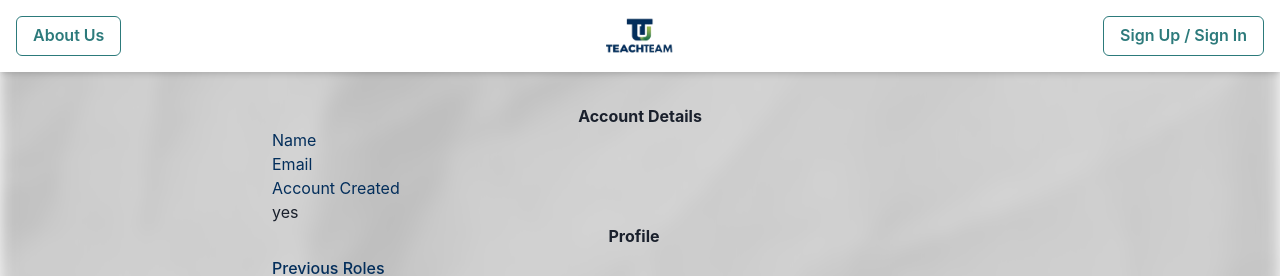
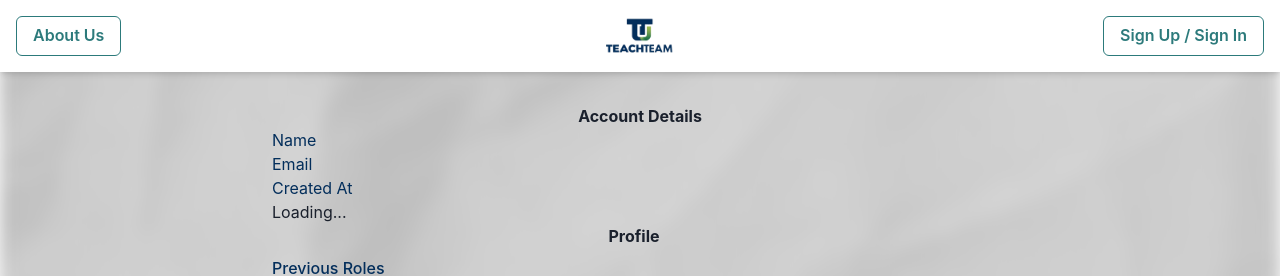
Before and after one commit to rmit-fsd-2025-s1/s4005790-s4013483-a2, a Next.js app in the folder teachteam/: page /profile in a window 1280 px wide. Shown: the top 276 px of the page. Built offline with nearby package versions, Linux system fonts and the light colour scheme.

Commit message:
Added account details to tutor profile

```diff
--- a/teachteam/src/pages/profile.tsx
+++ b/teachteam/src/pages/profile.tsx
@@ -3,9 +3,10 @@ import Header from "@/components/Header";
 import Footer from "@/components/Footer";
 import { useEffect, useState } from "react";
 import { useProfile } from "@/context/ProfileContext";
-import { Profile as ProfileType } from "@/components/Profile";
+import { Profile as Profile } from "@/components/Profile";
 import { useUser } from "@/context/UserContext";
 import { useRouter } from "next/router";
+import { tutorApi } from "@/services/tutor.api";
 
 const skillsList = [
   "Python", "Java", "JavaScript", "TypeScript", "C++", "C#", "Ruby", "Go", "Swift", "Kotlin",
@@ -17,12 +18,13 @@ const academicCredentialsList = [
 ];
 
 export default function Profiles() {
-  const [profilesChange, setProfilesChange] = useState<ProfileType>({
+  const [profilesChange, setProfilesChange] = useState<Profile>({
     roles: "",
     availability: "None", // Default value for availability
     skills: "",
     credentials: []
   });
+  const [createdAt, setCreatedAt] = useState<string>("Loading...");
   const { profiles, setProfiles } = useProfile();
   const { user } = useUser();
   const { isOpen, onOpen, onClose } = useDisclosure();
@@ -31,10 +33,17 @@ export default function Profiles() {
   // If there is a pre-existing profile, load it in.
   useEffect(() => {
     if (user && profiles.has(user.email)) {
+      async function fetchCreatedAt() {
+        if (user) {
+          const value = await tutorApi.getTutorByEmail(user.email);
+          // TODO: Format time
+          setCreatedAt(value.createdAt);
+        }
+      }
+      fetchCreatedAt();
+
       const profile = profiles.get(user.email);
       if (profile) {
-        console.log("YIPEE");
-        console.log(profile);
         setProfilesChange(profile);
       }
     }
@@ -89,9 +98,6 @@ export default function Profiles() {
     }
   }
 
-  function handleAccountChange(e: React.ChangeEvent<HTMLInputElement | HTMLSelectElement>) {
-  }
-
   function handleCredentialChange(e: React.ChangeEvent<HTMLInputElement>, credential: string) {
     const { value } = e.target;
     setProfilesChange((prevProfile) => ({
@@ -115,8 +121,8 @@ export default function Profiles() {
               <Text textAlign="left">{user?.name}</Text>
               <Text textAlign="left" color="#032e5b">Email</Text>
               <Text textAlign="left">{user?.email}</Text>
-              <Text textAlign="left" color="#032e5b">Account Created</Text>
-              <Text textAlign="left">yes</Text>
+              <Text textAlign="left" color="#032e5b">Created At</Text>
+              <Text textAlign="left">{createdAt}</Text>
               <FormControl>
                 <FormLabel textAlign="center" color="#32e5b" style={{fontWeight:"bold"}}>Profile</FormLabel>
                 <FormLabel color="#032e5b">Previous Roles</FormLabel>
```
